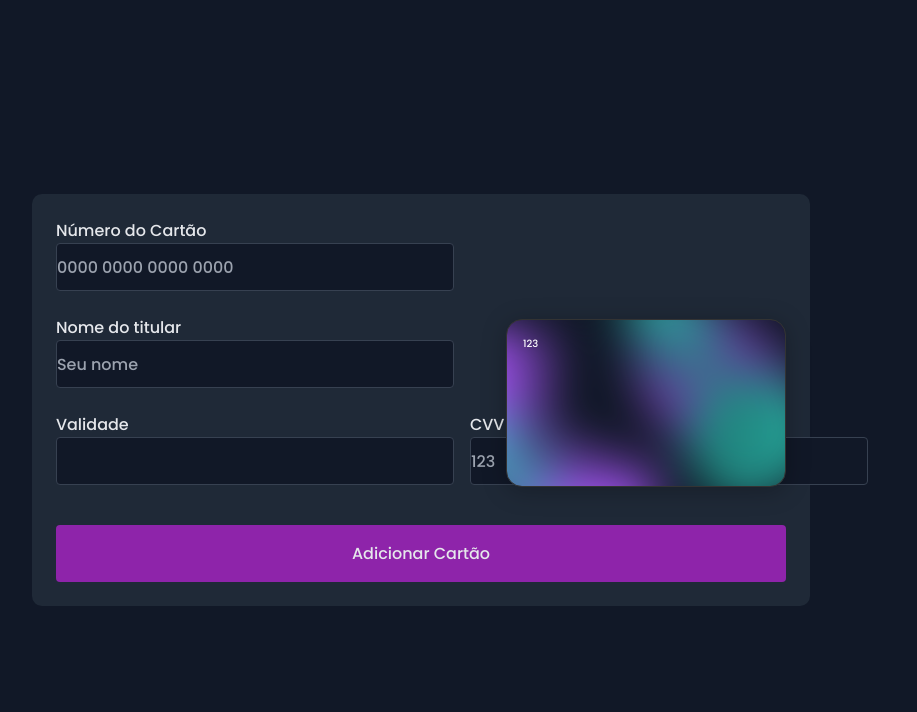
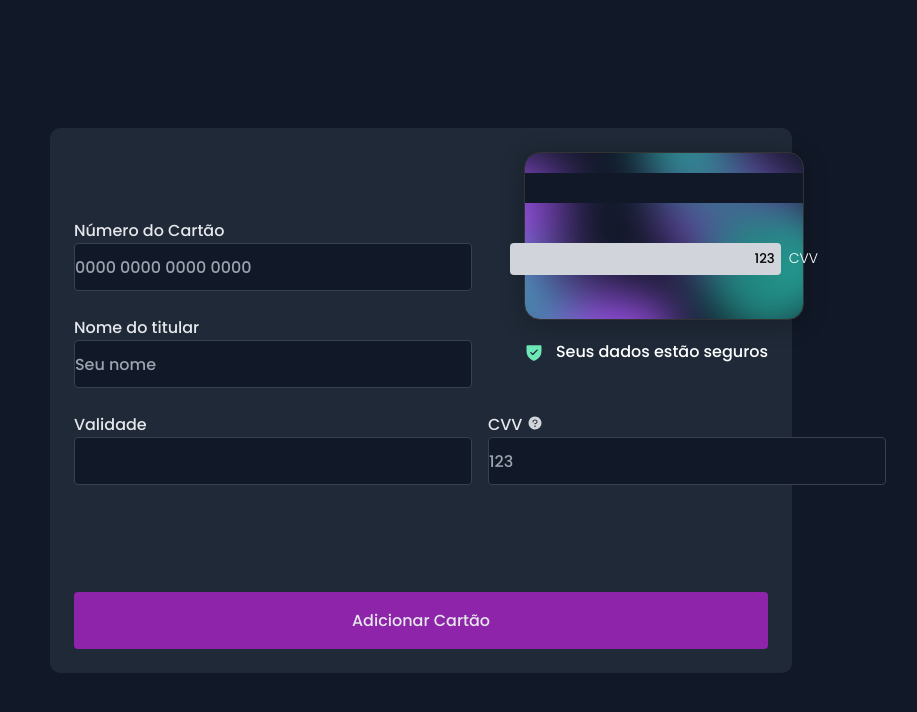
Before and after one commit to claytonfortunato/Cartao-13, a React (Vite) app: page / in a window 1280 px wide. Shown: the top 712 px of the page, without its empty margins (219-1136 px from the left). Built offline with nearby package versions, Linux system fonts and the light colour scheme.

Commit message:
docs: updated safety info and back of card

```diff
--- a/src/components/Card/index.tsx
+++ b/src/components/Card/index.tsx
@@ -28,14 +28,12 @@ export const Card = ({ number, name, cvv }: CardProps) => {
         </C.MidInfo>
         <img src={backImg} alt="" />
       </C.Wrapper>
-      <C.SafeInfo>
-        <img src={Security} alt="" />
 
-        <span>Seus dados estão seguros</span>
-      </C.SafeInfo>
       <C.BackCard>
+        <C.TopBar></C.TopBar>
         <C.NumberBack>
-          <span>{cvv}</span>
+          <input type="text" value={cvv} />
+          <span>CVV</span>
         </C.NumberBack>
       </C.BackCard>
     </C.CardContainer>
--- a/src/components/Card/styles.ts
+++ b/src/components/Card/styles.ts
@@ -18,7 +18,7 @@ const sharedCard = css`
   transform-style: preserve-3d;
   color: #fff;
   border-radius: 16px;
-  padding: 1.6rem;
+
   box-shadow: 0px 4px 24px rgba(0, 0, 0, 0.25);
   position: absolute;
 `;
@@ -26,6 +26,7 @@ const sharedCard = css`
 export const CardContainer = styled.div`
   display: flex;
   flex-direction: column;
+  height: 400px;
 
   position: relative;
   perspective: 1000px;
@@ -34,6 +35,7 @@ export const CardContainer = styled.div`
 export const Wrapper = styled.div<Props>`
   ${sharedCard}
 
+  padding: 1.6rem;
   z-index: ${(props) => (props.flipped ? 2 : 1)};
   transform: ${(props) => (props.flipped ? "rotate(0deg)" : "rotateY(180deg)")};
 
@@ -92,4 +94,31 @@ export const BackCard = styled.div<Props>`
   position: absolute;
 `;
 
-export const NumberBack = styled.div``;
+export const NumberBack = styled.div`
+  display: flex;
+  align-items: center;
+  justify-content: center;
+  margin-top: 4rem;
+
+  input {
+    background: ${(props) => props.theme.gray300};
+    padding: 6px;
+    border-radius: 4px;
+    border: none;
+    outline: none;
+    text-align: right;
+  }
+
+  span {
+    font-size: 14px;
+    font-weight: 100;
+    margin-left: 8px;
+  }
+`;
+
+export const TopBar = styled.div`
+  background-color: ${(props) => props.theme.gray900};
+  width: 100%;
+  height: 30px;
+  margin-top: 20px;
+`;
--- /dev/null
+++ b/src/components/SafetyInfo/index.tsx
@@ -0,0 +1,12 @@
+import * as C from "./styles";
+
+import Shieldicon from "../../assets/ShieldCheck.svg";
+
+export const SafetyInfo = () => {
+  return (
+    <C.Container>
+      <C.Image src={Shieldicon} alt="Ícone de segurança" />
+      <span>Seus dados estão seguros</span>
+    </C.Container>
+  );
+};
--- /dev/null
+++ b/src/components/SafetyInfo/styles.ts
@@ -0,0 +1,14 @@
+import styled from "styled-components";
+
+export const Container = styled.div`
+  display: flex;
+  align-items: center;
+  font-size: 1.6rem;
+  color: #fff;
+
+  span {
+    margin-left: 12px;
+  }
+`;
+
+export const Image = styled.img``;
--- a/src/pages/Home/index.tsx
+++ b/src/pages/Home/index.tsx
@@ -6,6 +6,7 @@ import * as C from "./styles";
 import { Field } from "../../components/Field";
 import { Button } from "../../components/Button";
 import help from "../../assets/help.svg";
+import { SafetyInfo } from "../../components/SafetyInfo";
 
 interface Props {
   card: CardType;
@@ -67,6 +68,8 @@ export const Home = ({ card, callback }: Props) => {
           name={cardInfo.name}
           cvv={cardInfo.cvv}
         />
+
+        <SafetyInfo />
       </C.Content>
       <Button />
     </C.Container>
--- a/src/styles/themes/default.ts
+++ b/src/styles/themes/default.ts
@@ -1,6 +1,6 @@
 export const defaultTheme = {
   white: "#fff",
-  black: "#333",
+  black: "#222",
   gray200: "#E5E7EB",
   gray300: "#D1D5DB",
   gray400: "#9CA3AF",
```
